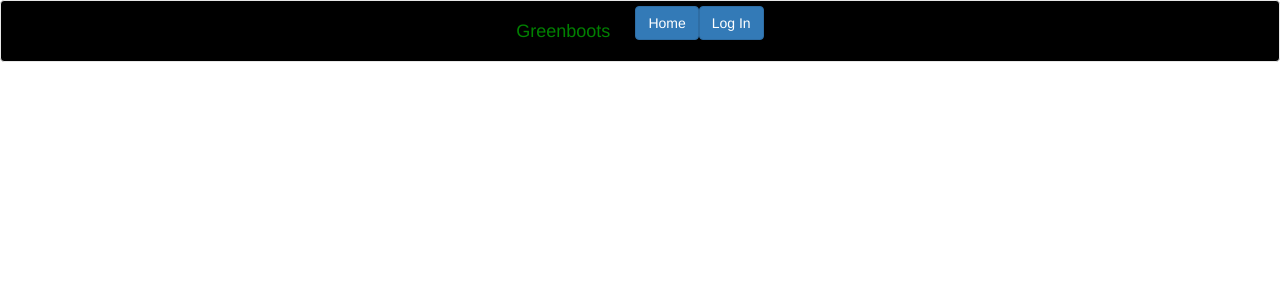
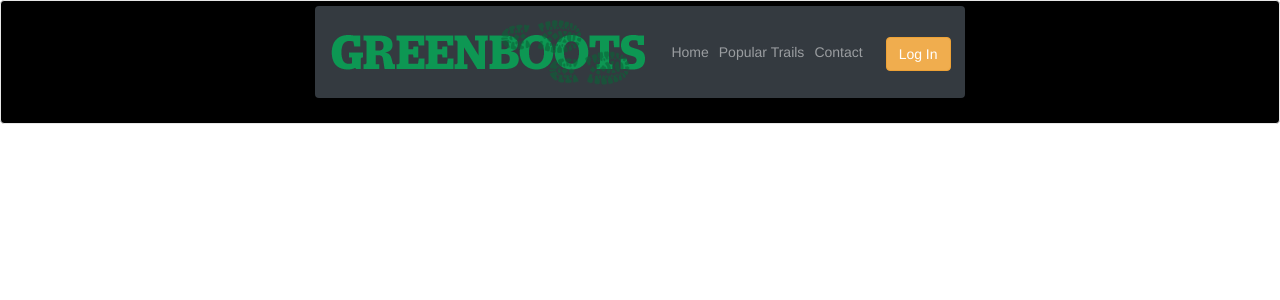
Before and after one commit to jenjenw23/greenboots, a React (Create React App) app in the folder client/: page / in a window 1280 px wide. Shown: the top 300 px of the page. Built offline with nearby package versions, Linux system fonts and the light colour scheme; what auth0-js would draw is missing.

Commit message:
got auth0 logic and navbar looking pretty good.  We just need to decide on our button look.

```diff
--- a/client/src/App.css
+++ b/client/src/App.css
@@ -40,6 +40,11 @@
  width: 100%;
 }
 
+button {
+  padding: 1.25em;
+  margin: 3px;
+}
+
 @keyframes App-logo-spin {
   from { transform: rotate(0deg); }
   to { transform: rotate(360deg); }
--- a/client/src/App.js
+++ b/client/src/App.js
@@ -1,5 +1,6 @@
 import React, { Component } from 'react';
 import { Navbar, Button } from 'react-bootstrap';
+// import Navbar from "./components/Navbar/Navbar";
 import './App.css';
 
 class App extends Component {
@@ -24,21 +25,39 @@ class App extends Component {
 
     return (
       <div>
-        <Navbar fluid>
-          <Navbar.Header>
-            <Navbar.Brand>
-              <a onClick={this.goTo.bind(this, 'home')}>Greenboots</a>
-            </Navbar.Brand>
-            <Button
-              bsStyle="primary"
-              className="btn-margin"
+      <Navbar fluid>
+      <Navbar.Header>
+        <nav className="navbar navbar-expand-lg py-3 fixed-top navbar-dark bg-dark">
+
+              <a onClick={this.goTo.bind(this, 'home')}>
+              <img src="/assets/img/logo.png" className="d-inline-block align-top logo" width="100%" alt="Greenboots logo"></img>
+              </a>
+
+            <button
+              type="button"
+              className="navbar-toggler btn-warning"
+              data-toggle="collapse"
+              data-target="#navbarNavAltMarkup"
+              aria-controls="navbarNavAltMarkup"
+              aria-expanded="false"
+              aria-label="Toggle navigation"
               onClick={this.goTo.bind(this, 'home')}
             >
-              Home
-            </Button>
+              <span className="navbar-toggler-icon"></span>
+                Home
+            </button>
+            <div className="collapse navbar-collapse" id="navbarNavAltMarkup">
+              <div className="navbar-nav">
+                <a className="nav-item nav-link" href="/">Home</a>
+                <a className="nav-item nav-link" href="/trails">Popular Trails</a>
+                <a className="nav-item nav-link" href="/">Contact</a>
+                {/*<a className="nav-item nav-link" href="/">Login/Register</a>
+    <a className="nav-item nav-link" href="/">Register</a>*/}
+              </div>
+            </div>
             {!isAuthenticated() &&
               <Button
-                bsStyle="primary"
+                bsStyle="warning"
                 className="btn-margin"
                 onClick={this.login.bind(this)}
               >
@@ -46,30 +65,32 @@ class App extends Component {
               </Button>}
             {isAuthenticated() &&
               <Button
-                bsStyle="primary"
+                bsStyle="warning"
                 className="btn-margin"
                 onClick={this.goTo.bind(this, 'profile')}
               >
                 Profile
               </Button>}
-            {isAuthenticated() &&
+            {/*{isAuthenticated() &&
               <Button
-                bsStyle="primary"
+                bsStyle="warning"
                 className="btn-margin"
                 onClick={this.renewToken.bind(this)}
               >
                 Renew Token
-              </Button>}
+            </Button>}*/}
             {isAuthenticated() &&
               <Button
-                bsStyle="primary"
+                bsStyle="warning"
                 className="btn-margin"
                 onClick={this.logout.bind(this)}
               >
                 Log Out
               </Button>}
-          </Navbar.Header>
-        </Navbar>
+
+        </nav>
+        </Navbar.Header>
+      </Navbar>
       </div>
     );
   }
--- a/client/src/routes.js
+++ b/client/src/routes.js
@@ -24,9 +24,7 @@ export const makeMainRoutes = () => {
         <Route
           path="/profile"
           render={props =>
-            !auth.isAuthenticated()
-              ? <Redirect to="/home" />
-              : <Profile auth={auth} {...props} />}
+            !auth.isAuthenticated() ? <Redirect to="/home" /> : <Profile auth={auth} {...props} />}
         />
         <Route
           path="/callback"
```
